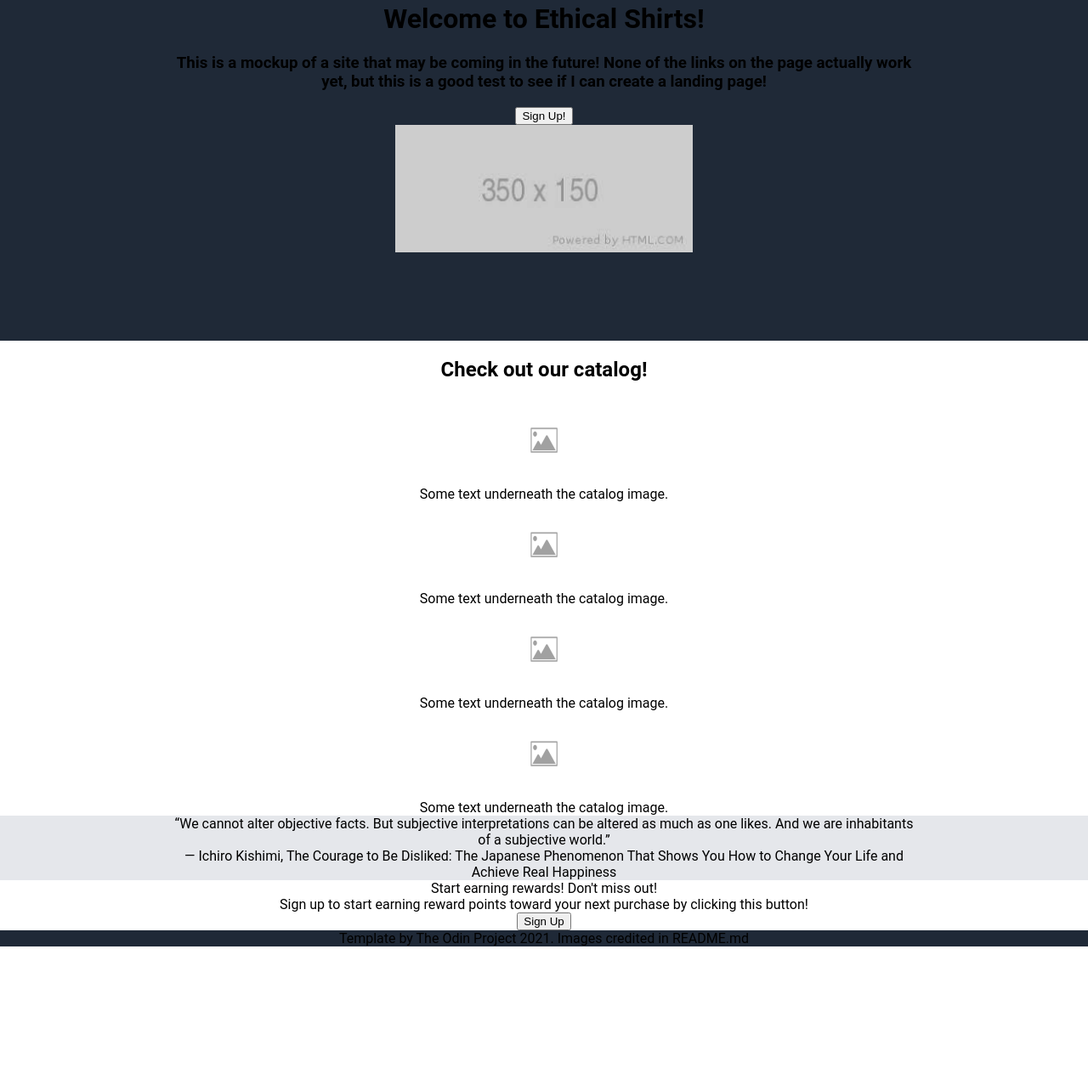
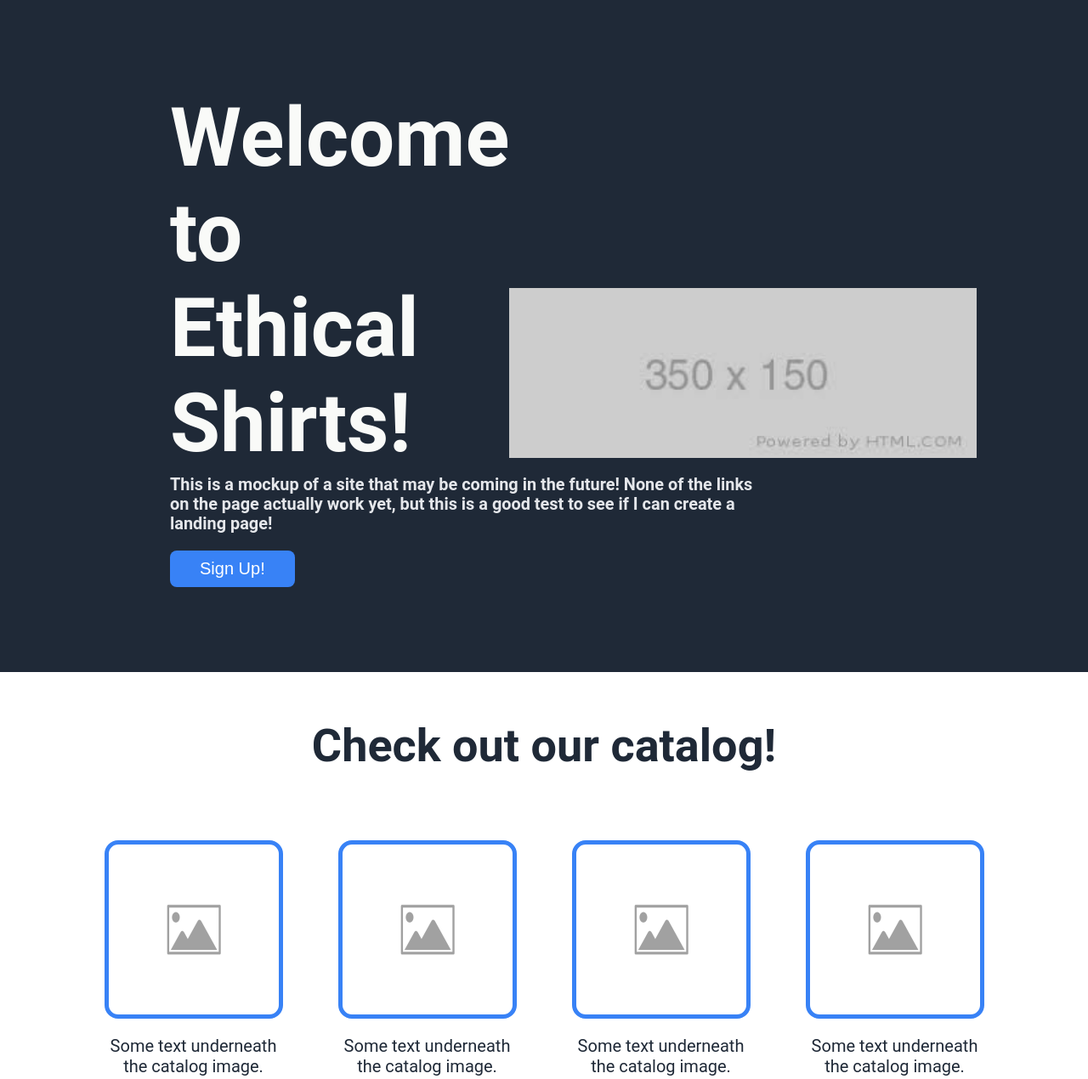
Before and after one commit to Greg0-22/EthicalShirts, a plain HTML site: page index.html in a window 1280 px wide. Shown: the part 69-1339 px from the top of the page at 85% size. Before the commit the page ends 1183 px from the top, so only its background shows below. Drawn offline with Linux system fonts and the light colour scheme.

Commit message:
Completed sections 1-2. Fonts and alignments changed and buttons designed. See README.md for full description

```diff
--- a/index.html
+++ b/index.html
@@ -21,37 +21,41 @@
 
         <div class="hero">
             <div class="hero-text">
-                <h1>Welcome to<wbr> Ethical Shirts!</h1>
-            </div>
-            <div class="hero-subtext">
-                <h3>This is a mockup of a site that may be coming in the future! None of the links on the page actually work yet, but this is a good test to see if I can create a landing page!</h3>
+                <h1>Welcome to<br> Ethical Shirts!</h1>
             </div>
 
-            <div class="button-1">
-                <button>Sign Up!</button>
+            <div class="image">
+                <img src="placeholder.jpeg" alt="A placeholder image." height="200" width="550">
             </div>
-            <img src="placeholder.jpeg" alt="A placeholder image." height="150" width="350">
         </div>
+
+        <div class="hero-subtext">
+                <h3>This is a mockup of a site that may be coming in the future! None of the links on the page actually work yet, but this is a good test to see if I can create a landing page!</h3>
+        </div>
+        <button class="button button-1">Sign Up!</button>
+    </div>
+
+
+    <div class="catalog-head">
+        <h2>Check out our catalog!</h2>
     </div>
 
     <div id="section-2">
-        <div class="catalog-head">
-            <h2>Check out our catalog!</h2>
-        </div>
+
         <div class="catalog">
-            <img src="placeholder2.png" alt="small placeholders" height="100" width="100">
+        <img class="imgs" src="placeholder2.png" alt="small placeholders" height="200" width="200">
             <div class="text">Some text underneath the catalog image.</div>
         </div>
         <div class="catalog">
-            <img src="placeholder2.png" alt="small placeholders" height="100" width="100">
+        <img class="imgs" src="placeholder2.png" alt="small placeholders" height="200" width="200">
             <div class="text">Some text underneath the catalog image.</div>
         </div>
         <div class="catalog">
-            <img src="placeholder2.png" alt="small placeholders" height="100" width="100">
+        <img class="imgs" src="placeholder2.png" alt="small placeholders" height="200" width="200">
             <div class="text">Some text underneath the catalog image.</div>
         </div>
         <div class="catalog">
-            <img src="placeholder2.png" alt="small placeholders" height="100" width="100">
+        <img class="imgs" src="placeholder2.png" alt="small placeholders" height="200" width="200">
             <div class="text">Some text underneath the catalog image.</div>
         </div>
     </div>
--- a/styles.css
+++ b/styles.css
@@ -24,32 +24,124 @@
 
 #header-logo {
     font-size: 24px;
-    color: #F9FAF8
+    color: #F9FAF8;
+    font-weight: bold;
 }
 
 .header {
     display: flex;
     align-items: center;
     justify-content: space-between;
+    padding-bottom: 60px;
 }
 
-/* .hero-text {
-    max-width: 100px;
-} */
+.hero {
+    display: flex;
+    flex: 1 1 0%;
 
+    /* justify-content: space-between; */
+    /* height: 80px; */
+    /* gap: 725px; */
+}
 
+.hero-text {
+    display: flex;
+    font-size: 48px;
+    text-align: left;
+    color: #F9FAF8;
+    flex: 1;
+    font-weight: bolder;
+}
 
+.hero-subtext {
+    max-width: 700px;
+    text-align: left;
+    color: #E5E7EB;
+    font-size: 17px;
+}
 
+ h1 {
+     margin-bottom: -15px;
+ }
+.image {
+    display: flex;
+    align-items: flex-end;
+}
 
+.button {
+    background-color: #3882F6;
+    color: white;
+    text-align: center;
+    text-decoration: none;
+    font-size: 20px;
+    border: none;
+    padding: 10px;
+    padding-left: 35px;
+    padding-right: 35px;
+}
 
+.button-1 {
+    display: flex;
+    align-items: left;
+    border-radius: 8px;
+}
 
+/* SECTION 2 */
 
+.catalog-head {
+    font-size: 36px;
+    color: #1F2937;
+    padding: 10px;
+    margin-bottom: 25px;
+}
+.catalog {
+    display: flex;
+    align-items: center;
+    flex-direction: column;
+    gap: 20px;
+  }
 
+#section-2 {
+    display: flex;
+    text-align: center;
+    justify-content: center;
+    gap: 65px;
+    padding-bottom: 150px;
+}
 
+.text {
+    max-width: 200px;
+    font-size: 20px;
+    color: #1F2937
+}
 
+.imgs {
+    border: 5px solid #3882F6;
+    border-radius: 16px;
+}
 
+/* SECTION 3 */
 
+#section-3 {
+    display: flex;
+    padding: 200px;
+    flex-direction: column;
+}
 
+.quote-block {
+    display: flex;
+    align-items: center;
+    max-width: 900px;
+    text-align: center;
+    font-size: 36px;
+    font-style: italic;
+    color: lightslategray;
+}
+
+.author {
+    text-align: right;
+    justify-content: right;
+}
 
 
 
```
Also changed, not shown: odin-project.png (added), 1 other file.
